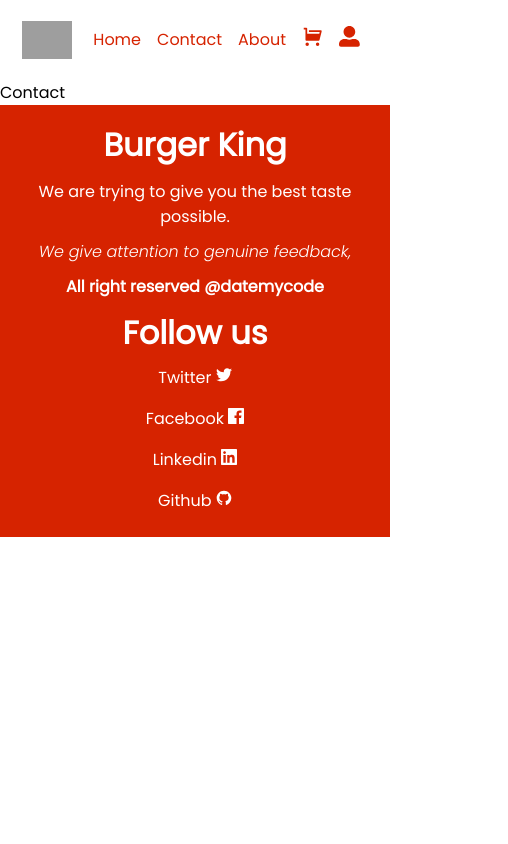
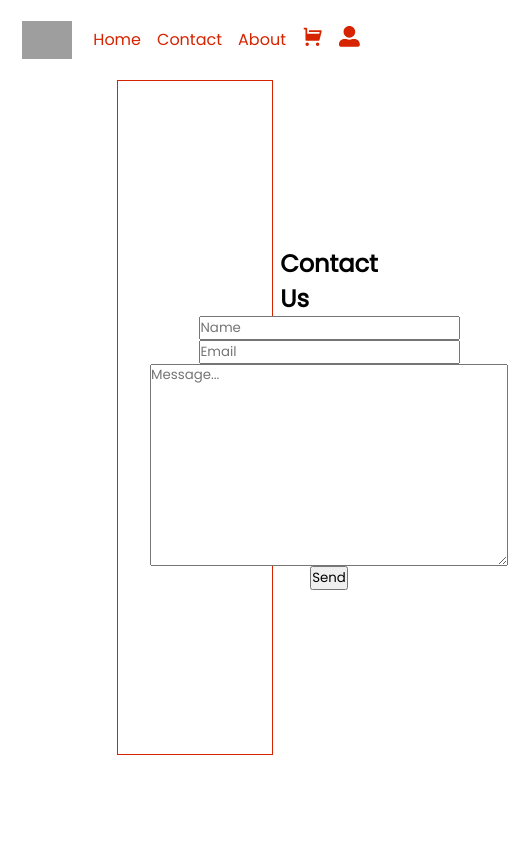
Before and after one commit to temisan0x/Burger-King, a React (Create React App) app in the folder frontend/: page /contact in a window 390 px wide. Shown: the top 844 px of the page, 508 px wide, since content can reach past the window. Built offline with nearby package versions, Linux system fonts and the light colour scheme; grey boxes are pictures that could not be loaded.

Commit message:
feat: code cleanup

```diff
--- a/frontend/src/components/contact/Contact.jsx
+++ b/frontend/src/components/contact/Contact.jsx
@@ -1,8 +1,17 @@
-import React from 'react'
+import React from 'react';
+import { motion } from "framer-motion";
 
 const Contact = () => {
   return (
-    <div>Contact</div>
+    <section className='contact'>
+        <motion.form>
+            <h2>Contact Us</h2>
+            <input type="text" placeholder='Name'/>
+            <input type="email" placeholder='Email' />
+            <textarea placeholder='Message...' cols="30" rows="10"></textarea>
+            <button type='submit'>Send</button>
+        </motion.form>
+    </section>
   )
 }
 
--- a/frontend/src/styles/contact.scss
+++ b/frontend/src/styles/contact.scss
@@ -0,0 +1,17 @@
+@import "color.scss";
+
+.contact {
+    height: 100vh;
+    width: 100vw;
+    >form {
+        display: flex;
+        flex-direction: column;
+        align-items: center;
+        padding: 2rem;
+        border: 1px solid $textDark;
+        width: 40%;
+        height: 80%;
+        justify-content: center;
+        flex-wrap: wrap;
+    }
+}
--- a/frontend/src/styles/footer.scss
+++ b/frontend/src/styles/footer.scss
@@ -1,13 +1,12 @@
 @import "color.scss";
 
 footer {
-  min-height: 100px;
+  min-height: 300px;
   background: $textDark;
-  padding: 1rem;
+  padding: 3rem;
   display: grid;
   grid-template-columns: 1fr 1fr;
   color: $textWhite;
-  align-items: center;
 
   div {
 
@@ -46,6 +45,22 @@
 
     div {
     text-align: center;
+
+    p {
+      margin: 10px 0;
+      font-size: 15px;
+    }
+    }
+    aside {
+
+      a {
+        margin: 0.5rem;
+        color: $textWhite;
+        font-size: 15px;
+      }
+      &:hover {
+        color: $textLight;
+      }
     }
   }
 }
--- a/frontend/src/styles/founder.scss
+++ b/frontend/src/styles/founder.scss
@@ -4,8 +4,8 @@
   width: 100%;
   height: 80vh;
 
-    >div {
-        height:100%;
+  > div {
+    height: 100%;
     display: flex;
     flex-direction: column;
     align-items: center;
@@ -13,7 +13,7 @@
     width: 50%;
     margin: 0 auto;
     text-align: center;
-    >h3 {
+    > h3 {
       font-size: 1.3rem;
       padding: 2rem 0 1rem 0;
     }
@@ -25,3 +25,15 @@
     }
   }
 }
+
+@media screen and (max-width: 600px) {
+  .founder {
+    // margin: 60px 0;
+    > div {
+      width: 90%;
+      > p {
+        font-family: 0.2rem;
+      }
+    }
+  }
+}
--- a/frontend/src/styles/menu.scss
+++ b/frontend/src/styles/menu.scss
@@ -28,7 +28,7 @@
       margin: 15px 0;
       &:hover {
         box-shadow: 0 0 10px $dark;
-        transition:0.3s ease-in;
+        transition: 0.3s ease-in;
       }
 
       > div {
@@ -68,7 +68,7 @@
           background: $textDark;
           color: $textWhite;
           border: none;
-          border-radius: 2px;
+          border-radius: 5px;
           &:hover {
             background: $btnHoverColor;
             transition: all 0.2s ease-in-out;
@@ -83,13 +83,38 @@
 
 @media screen and (max-width: 900px) {
   #menu {
+    .menuHeader {
+      font-size: 2.5rem;
+    }
     .menuCard {
       flex-direction: column;
 
       .burgerCard {
         width: 50%;
         margin: 1rem auto;
+        main {
+          h5 {
+            font-size: 1.2rem;
+          }
+        }
       }
     }
   }
 }
+
+@media screen and (max-width: 600px) {
+  #menu {
+    .menuCard {
+      flex-direction: column;
+
+      .burgerCard {
+        width: 60%;
+        main {
+          h5 {
+            font-size: 1rem;
+          }
+        }
+      }
+    }
+  }
+}
```
Lines whose indentation alone changed are shown as unchanged.
